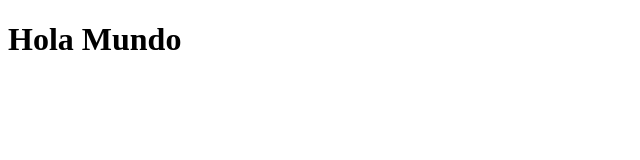
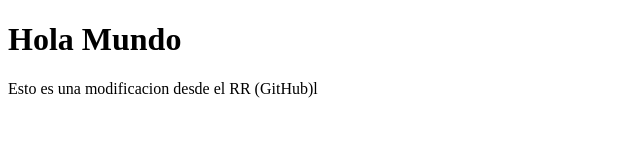
Before and after one commit to davidcamps123/repo, a plain HTML site: page index.html in a window 1280 px wide. Shown: the whole page, without its empty margins (0-640 px from the left). Drawn offline with Linux system fonts and the light colour scheme.

Commit message:
Update index.html

```diff
--- a/index.html
+++ b/index.html
@@ -7,5 +7,6 @@
 </head>
 <body>
     <h1>Hola Mundo</h1>
+    <p>Esto es una modificacion desde el RR (GitHub)l</p>
 </body>
 </html>
```
